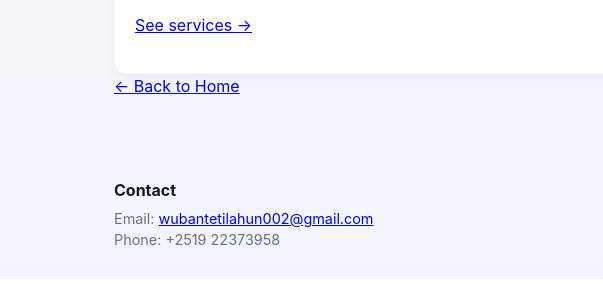
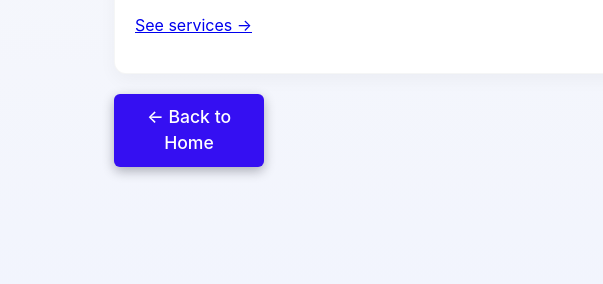
Before and after one commit to wuba21/portfolio-wubante.Ti, a plain HTML site: page index.html in a window 1280 px wide. Shown: the part 1049-1333 px from the top of the page, 0-603 px from the left. Drawn offline with Linux system fonts and the light colour scheme.

Commit message:
Add back button styling to style.css
Added a back button with styling to the CSS file.

```diff
--- a/style.css
+++ b/style.css
@@ -162,6 +162,28 @@ main, footer {
     box-shadow: 0 6px 18px rgba(12,15,22,0.04);
 }
 .preview + .preview { margin-top: 0.85rem; }
+.back{
+      margin-top: 20px;
+      margin-bottom: 40px;
+      text-align: center;
+      font-size: 1.1rem;
+      font-weight: 500;
+      background: #350ff2;
+      padding: 10px;
+      border-radius: 6px;
+      box-shadow: 0 4px 12px rgba(3,8,20,0.3);
+      width: 150px;
+    }
+    .back a{
+      color: #fff;
+      text-decoration: none;
+
+    }
+    .back:hover{
+      background: #1c2541;
+      box-shadow: 0 6px 18px rgba(3,8,20,0.35);
+      color: #f6f6f7ef;
+    }
 
 footer {
     display: flex;
```
